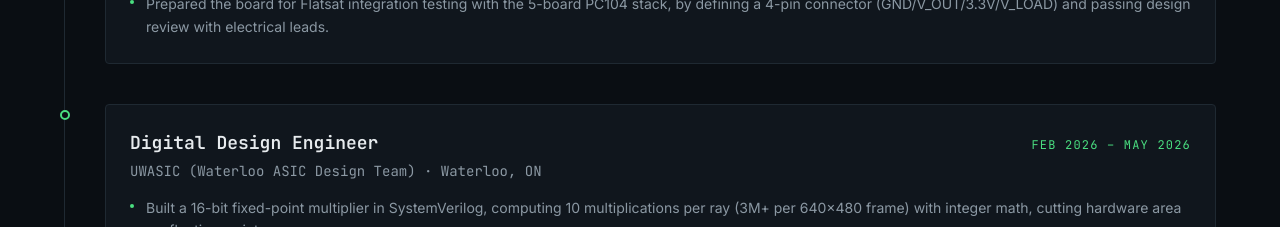
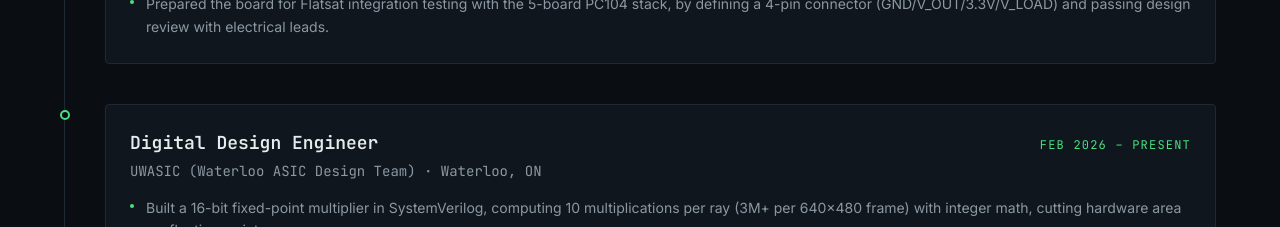
Before and after one commit to Nithipan-11/portfolio, a Next.js app: page / in a window 1280 px wide. Shown: the part 1740-1967 px from the top of the page. Built offline with nearby package versions, Linux system fonts and the light colour scheme.

Commit message:
Update UWASIC work period end date to Present

```diff
--- a/src/data/experience.ts
+++ b/src/data/experience.ts
@@ -22,7 +22,7 @@ export const EXPERIENCE: ExperienceItem[] = [
     role: "Digital Design Engineer",
     org: "UWASIC (Waterloo ASIC Design Team)",
     location: "Waterloo, ON",
-    period: "Feb 2026 – May 2026",
+    period: "Feb 2026 – Present",
     bullets: [
       "Built a 16-bit fixed-point multiplier in SystemVerilog, computing 10 multiplications per ray (3M+ per 640×480 frame) with integer math, cutting hardware area vs. floating-point.",
       "Designed a pixel coordinate generator in SystemVerilog that sweeps all 307,200 pixels of a 640×480 frame, producing one camera ray per clock cycle for the intersection pipeline.",
```
